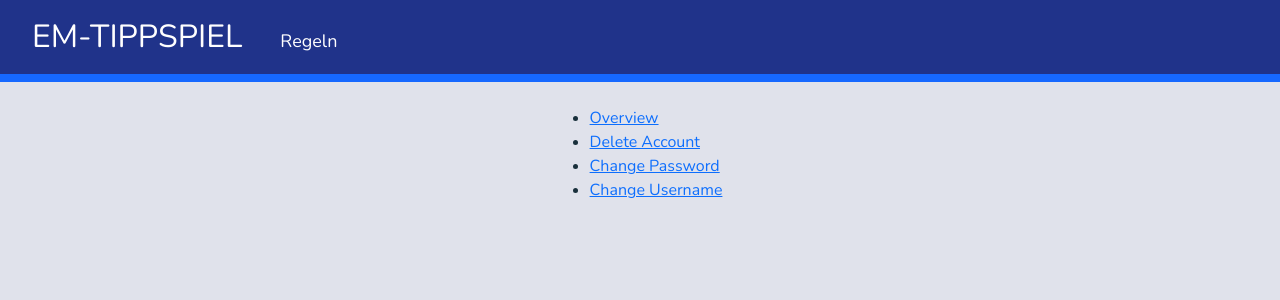
After one commit to 1olp1/em_tippspiel_server_version, a Flask app: page /account in a window 1280 px wide. The commit adds this page. Shown: the top 300 px of the page. Run offline with Flask 3, Linux system fonts and the light colour scheme; some libraries are stand-ins or nearby versions.

Commit message:
fixed updating 'bug'

```diff
--- a/app.py
+++ b/app.py
@@ -1,4 +1,4 @@
-from flask import flash, redirect, render_template, request, session
+from flask import flash, redirect, render_template, request, session, url_for
 import time
 from sqlalchemy import func, desc
 from sqlalchemy.orm import joinedload
@@ -264,6 +264,39 @@ def logout():
     return redirect("/")
 
 
+@app.route("/account", methods=["GET", "POST"])
+def account():
+    if 'submenu' not in session:
+        session['submenu'] = 'overview'
+
+    if request.method == "POST":
+        submenu = request.form.get('submenu')
+        if submenu:
+            session['submenu'] = submenu
+
+    return render_template("account.html", submenu=session['submenu'])
+
+@app.route("/account/delete", methods=["POST"])
+def delete_account():
+    # Add logic to delete the account
+    flash('Account deleted successfully.', 'success')
+    return redirect(url_for('account'))
+
+@app.route("/account/change_password", methods=["POST"])
+def change_password():
+    new_password = request.form.get('new_password')
+    # Add logic to change the password
+    flash('Password changed successfully.', 'success')
+    return redirect(url_for('account'))
+
+@app.route("/account/change_username", methods=["POST"])
+def change_username():
+    new_username = request.form.get('new_username')
+    # Add logic to change the username
+    flash('Username changed successfully.', 'success')
+    return redirect(url_for('account'))
+
+
 @app.route("/register", methods=["GET", "POST"])
 def register():
     try:
--- a/helpers.py
+++ b/helpers.py
@@ -157,8 +157,16 @@ def insert_or_update_matches_to_db(db_session):
             # Local variable if match is finished
             matchFinished = match["matchIsFinished"]
 
-            team1_score = match["matchResults"][-1]["pointsTeam1"] if matchFinished else None   # -1 ensures that only final score is saved
-            team2_score = match["matchResults"][-1]["pointsTeam2"] if matchFinished else None
+            if matchFinished:
+                if len(match["matchResults"]) == match["matchResults"][-1]["resultOrderID"]:
+                    team1_score = match["matchResults"][-1]["pointsTeam1"]
+                    team2_score = match["matchResults"][-1]["pointsTeam2"]
+
+                else:
+                    team1_score = match["matchResults"][1]["pointsTeam1"]
+                    team2_score = match["matchResults"][1]["pointsTeam2"]
+            else:
+                team1_score, team2_score = None, None
 
             match_entry = Match(
                 id=match["matchID"],
@@ -332,6 +340,15 @@ def process_predictions(valid_matches, session, db_session, request):
     else:
         flash(error_message, "error")
 
+
+def delete_user_and_predictions(user_id, db_session):
+    # Delete predictions from the user
+    db_session.query(Prediction).filter_by(user_id=user_id).delete()
+
+    # Delete the user
+    db_session.query(User).filter_by(id=user_id).delete()
+
+    db_session.commit()
 
 
 def update_match_score_for_live_scores(db_session, match_API):
--- /dev/null
+++ b/templates/account.html
@@ -0,0 +1,31 @@
+{% extends "layout.html" %}
+
+{% block title %}
+    Account
+{% endblock %}
+
+{% block main %}
+
+<nav>
+    <ul>
+        <li><a href="{{ url_for('account') }}">Overview</a></li>
+        <li><a href="#" onclick="document.getElementById('submenu-form').submit();">Delete Account</a></li>
+        <li><a href="#" onclick="document.getElementById('submenu-form').submit();">Change Password</a></li>
+        <li><a href="#" onclick="document.getElementById('submenu-form').submit();">Change Username</a></li>
+    </ul>
+    <form id="submenu-form" method="post" action="{{ url_for('account') }}">
+        <input type="hidden" name="submenu" value="overview" id="submenu-input">
+    </form>
+</nav>
+<div>
+</div>
+</html>
+<script>
+function setSubmenu(submenu) {
+    document.getElementById('submenu-input').value = submenu;
+    document.getElementById('submenu-form').submit();
+}
+</script>
+
+
+{% endblock %}
--- a/templates/layout.html
+++ b/templates/layout.html
@@ -31,6 +31,7 @@
                         <li class="nav-item"><a class="nav-link" href="/regeln">REGELN</a></li>
                     </ul>
                     <ul class="navbar-nav ms-auto mt-2">
+                        <li class="nav-item"><a class="nav-link" href="/account">ACCOUNT</a></li>
                         <li class="nav-item"><a class="nav-link" href="/logout">LOG OUT</a></li>
                     </ul>
                 {% else %}
```
Also changed, not shown: 1 other file.
